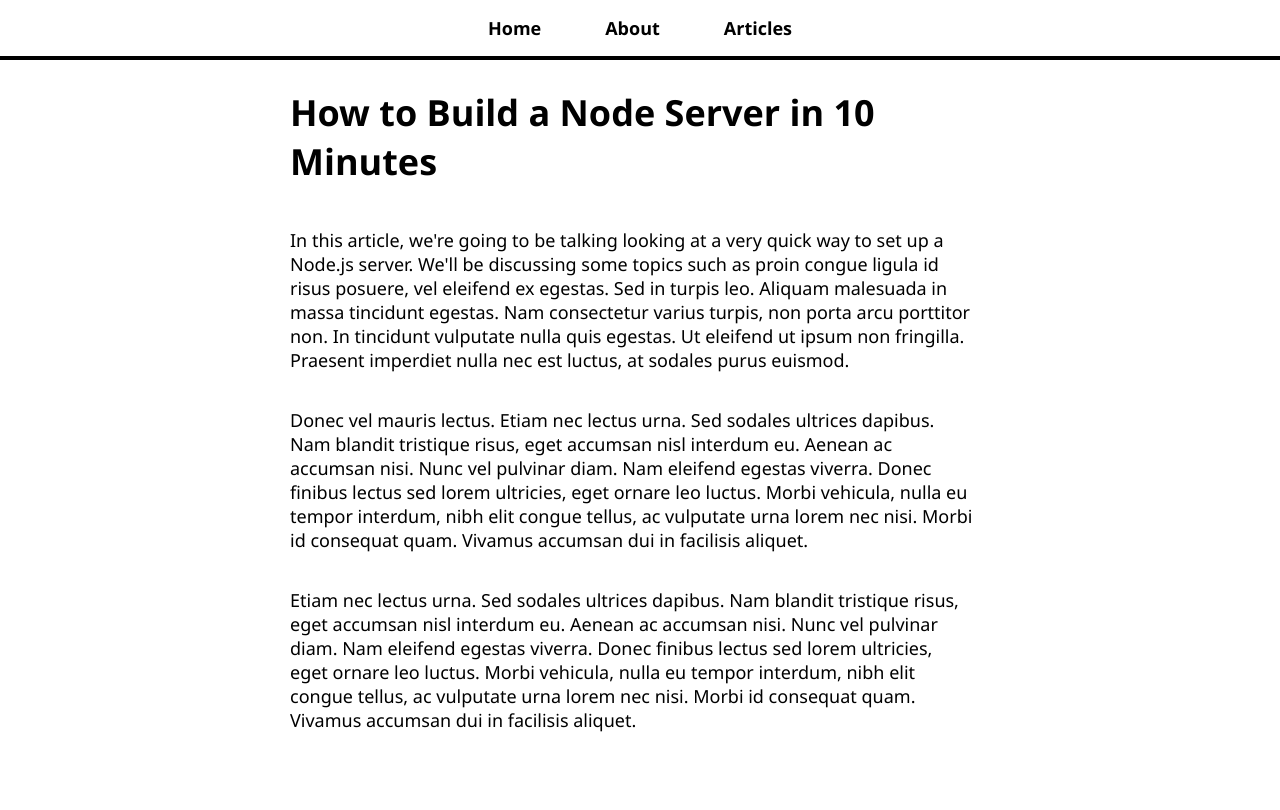
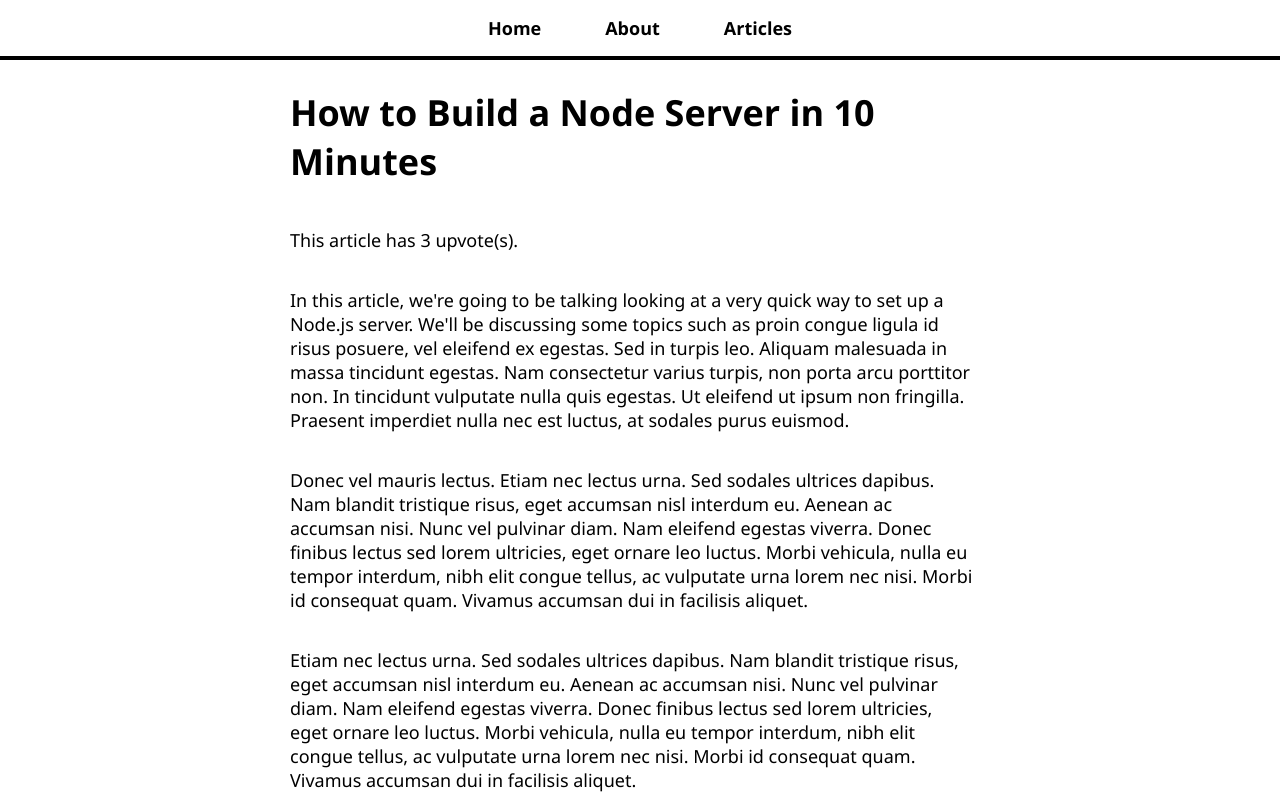
Before and after one commit to fernando-silvabr66/my-blog, a React (Create React App) app: page /articles/learn-node in a window 1280 px wide. Built offline with nearby package versions, Linux system fonts and the light colour scheme.

Commit message:
Add useState and useEffect and fixed upvotes for test

```diff
--- a/src/pages/ArticlePage.js
+++ b/src/pages/ArticlePage.js
@@ -1,8 +1,15 @@
+import { useState, useEffect } from "react";
 import { useParams } from "react-router-dom";
 import NotFoundPage from "./NotFoundPage";
 import articles from "./article-content";
 
 const ArticlePage = () => {
+    const [articleInfo, setArticleInfo] = useState({ upvotes: 0, comments: [] });
+
+    useEffect(() => {
+        setArticleInfo({ upvotes: 3, comments: [] });
+    }, []);
+
     //const params = useParams();
     //const articleId = params.articleId;
     // using destructuring it can be written as:
@@ -18,6 +25,7 @@
         <>
         <div>
             <h1>{article.title}</h1>
+            <p>This article has {articleInfo.upvotes} upvote(s).</p>
             {article.content.map((paragraph, i) => (
                 <p key={i}>{paragraph}</p>
             ))}
```
